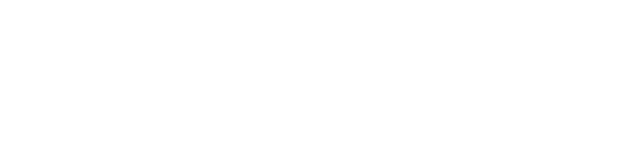
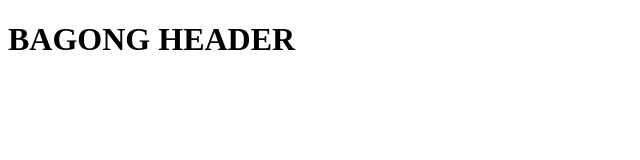
Before and after one commit to raikiri24/HMS, a plain HTML site: page index.html in a window 1280 px wide. Shown: the whole page, without its empty margins (0-640 px from the left). Drawn offline with Linux system fonts and the light colour scheme.

Commit message:
BAGONG HEADER DINAGDAG KO

```diff
--- a/index.html
+++ b/index.html
@@ -7,6 +7,6 @@
     <title>Document</title>
 </head>
 <body>
-
+    <h1>BAGONG HEADER</h1>
 </body>
 </html>
```
